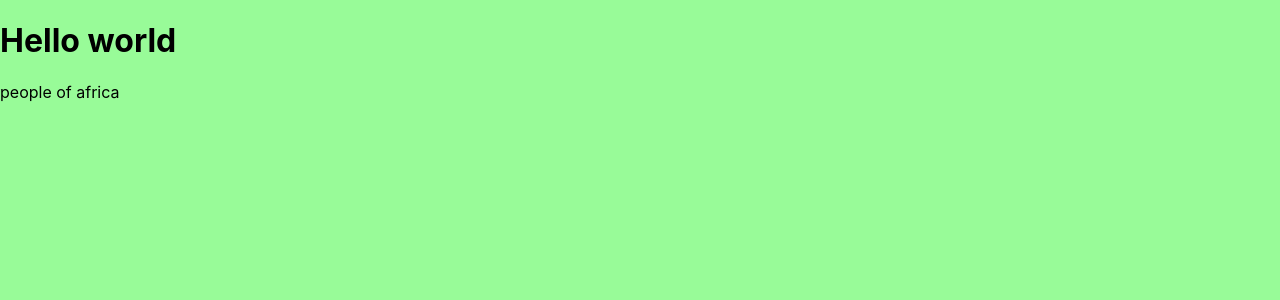
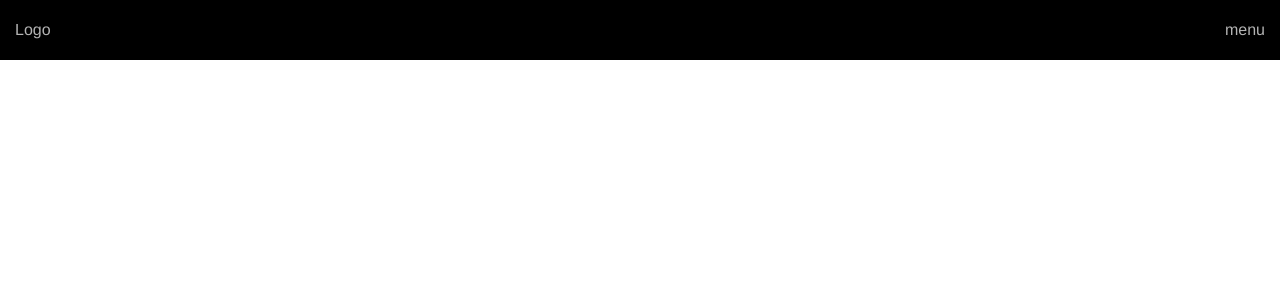
Before and after one commit to emmsdan/spotify-portfolio, a React (Create React App) app: page / in a window 1280 px wide. Shown: the top 300 px of the page. Built offline with nearby package versions, Linux system fonts and the light colour scheme.

Commit message:
header initiated

```diff
--- a/src/app/App.js
+++ b/src/app/App.js
@@ -1,11 +1,16 @@
-import logo from '../logo.svg';
 import './App.css';
+import {LandingPageHeader} from './components/LandingPageHeader'
 
 export function App() {
   return (
-    <div>
-      <h1>Hello world </h1>
-      people of africa
-    </div>
+  <div>
+    <LandingPageHeader />
+  </div>
   );
 }
+// returns JSX, and the naming is PascalCase
+
+// Component name must be PascalCase
+// NavigationBar
+
+// not navigationBar, navigation-bar, navigation_bar
--- /dev/null
+++ b/src/app/components/LandingPageHeader.css
@@ -0,0 +1,8 @@
+.header {
+    height: 60px;
+    display: flex;
+    align-items: center;
+    justify-content: space-between;
+    padding: 0 15px;
+    background-color: #000;
+}
--- /dev/null
+++ b/src/app/components/LandingPageHeader.jsx
@@ -0,0 +1,8 @@
+import './LandingPageHeader.css'
+
+export const LandingPageHeader = () => {
+    return (<header className="header">
+        <div className="logo">Logo</div>
+        <div className="menu">menu</div>
+    </header>)
+}
--- a/src/index.css
+++ b/src/index.css
@@ -1,11 +1,14 @@
 body {
   margin: 0;
-  font-family: -apple-system, BlinkMacSystemFont, 'Segoe UI', 'Roboto', 'Oxygen',
-    'Ubuntu', 'Cantarell', 'Fira Sans', 'Droid Sans', 'Helvetica Neue',
+  padding: 0;
+  font-family: 'Helvetica Neue', -apple-system, BlinkMacSystemFont, 'Segoe UI', 'Roboto', 'Oxygen',
+    'Ubuntu', 'Cantarell', 'Fira Sans', 'Droid Sans',
     sans-serif;
   -webkit-font-smoothing: antialiased;
   -moz-osx-font-smoothing: grayscale;
-  background-color: palegreen;
+  /* background-color: #000000; */
+  color: #B3B3B3;
+  font-size: 16px;
 }
 
 code {
```
